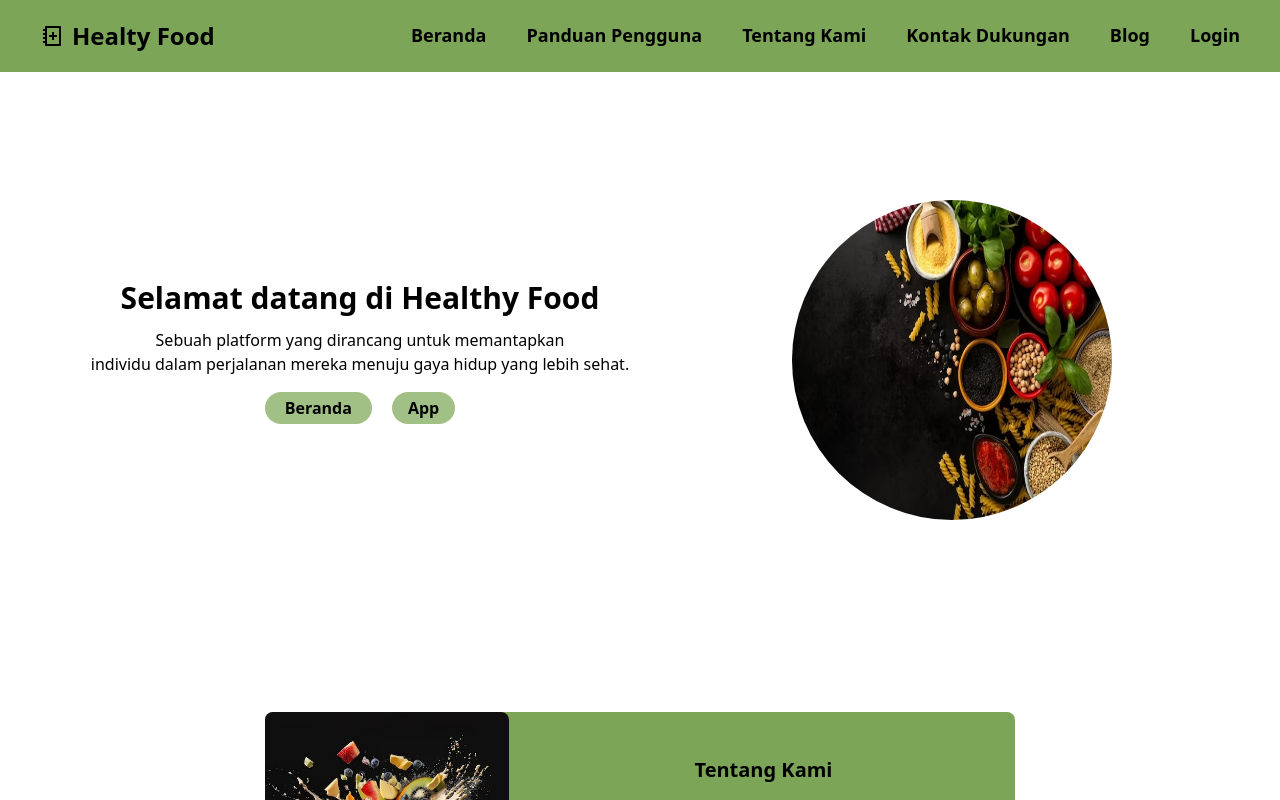
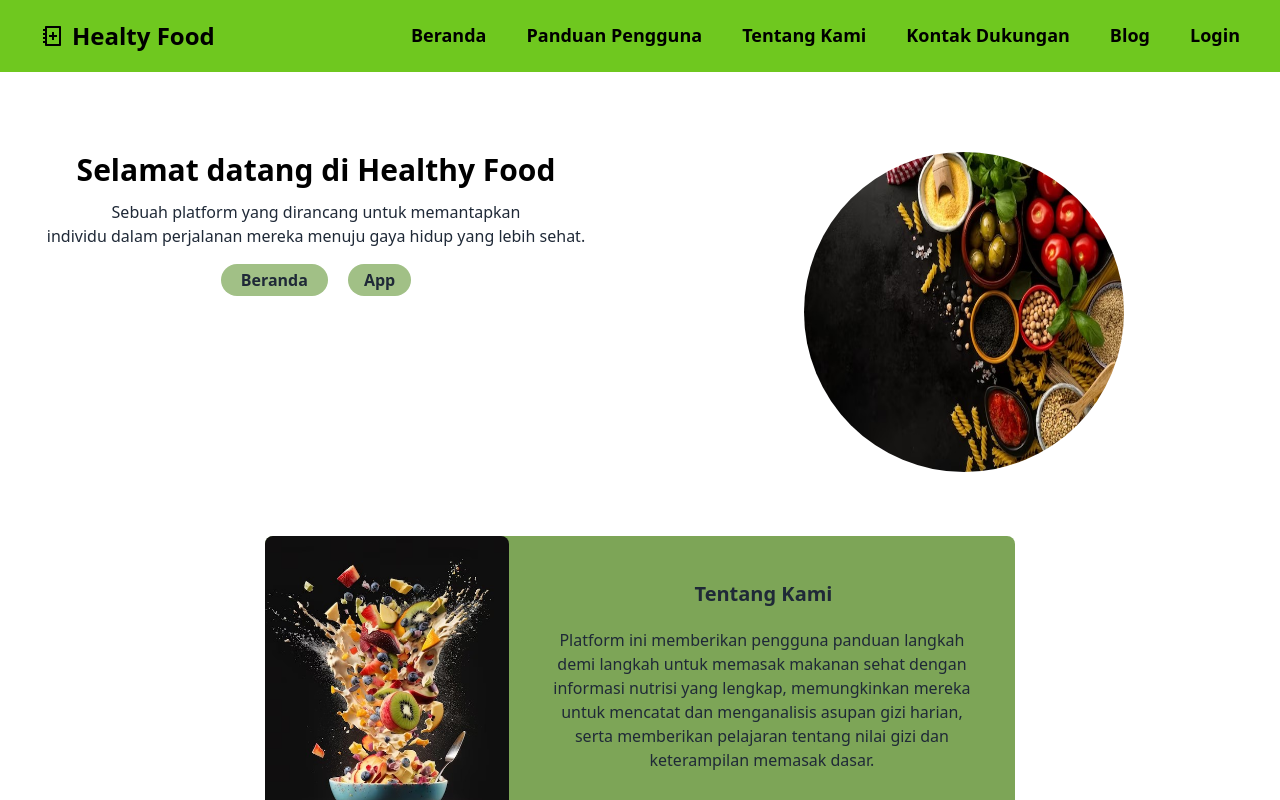
Before and after one commit to BeCipes/Web-Development, a React (Vite) app: page / in a window 1280 px wide. Shown: the top 800 px of the page. Built offline with nearby package versions, Linux system fonts and the light colour scheme.

Commit message:
terbaru viral

```diff
--- a/index.html
+++ b/index.html
@@ -1,5 +1,5 @@
-<!doctype html>
-<html lang="en">
+<!DOCTYPE html>
+<html lang="en" data-theme="light">
   <head>
     <meta charset="UTF-8" />
     <link rel="icon" type="image/svg+xml" href="/vite.svg" />
--- a/package.json
+++ b/package.json
@@ -24,6 +24,7 @@
     "@types/react-dom": "^18.2.7",
     "@vitejs/plugin-react": "^4.0.3",
     "autoprefixer": "^10.4.16",
+    "daisyui": "^4.4.2",
     "eslint": "^8.45.0",
     "eslint-plugin-react": "^7.32.2",
     "eslint-plugin-react-hooks": "^4.6.0",
--- a/src/Component/Navbar.jsx
+++ b/src/Component/Navbar.jsx
@@ -30,7 +30,7 @@ const Navbar = () => {
 
   const content = (
     <>
-      <div className="lg:hidden block fixed top-16 w-full left-0 right-0 bg-primary transition">
+      <div className="lg:hidden block fixed top-16 w-full left-0 right-0 bg-grab transition">
         <ul className="text-center text-xl p-20">
           <Link spy={true} smooth={true} to="/beranda">
             <li className="my-4 py-4 border-b border-lime-500 hover:bg-lime-400 hover:rounded font-semibold">
@@ -69,9 +69,7 @@ const Navbar = () => {
   return (
     <nav
       className={`${
-        navbarFixed
-          ? "fixed top-0 left-0 right-0 bg-primary shadow-md"
-          : "bg-primary"
+        navbarFixed ? "fixed top-0 left-0 right-0 bg-grab shadow-md" : "bg-grab"
       }`}
     >
       <div className="h-10vh flex justify-between z-50 text-black lg:py-5 px-10 py-4 ">
@@ -87,32 +85,32 @@ const Navbar = () => {
           <div className="flex-10">
             <ul className="flex gap-10 text-[18px] font-semibold">
               <Link spy={true} smooth={true} to="/beranda">
-                <li className="hover:text-blue-50 transition border-b-2 border-primary hover:border-blue-50 cursor-pointer">
+                <li className="hover:text-blue-50 transition border-b-2 border-grab hover:border-blue-50 cursor-pointer">
                   Beranda
                 </li>
               </Link>
               <Link spy={true} smooth={true} to="/panduan">
-                <li className="hover:text-blue-50 transition border-b-2 border-primary hover:border-blue-50 cursor-pointer whitespace-nowrap">
+                <li className="hover:text-blue-50 transition border-b-2 border-grab hover:border-blue-50 cursor-pointer whitespace-nowrap">
                   Panduan Pengguna
                 </li>
               </Link>
               <Link spy={true} smooth={true} to="/about">
-                <li className="hover:text-blue-50 transition border-b-2 border-primary hover:border-blue-50 cursor-pointer whitespace-nowrap">
+                <li className="hover:text-blue-50 transition border-b-2 border-grab hover:border-blue-50 cursor-pointer whitespace-nowrap">
                   Tentang Kami
                 </li>
               </Link>
               <Link spy={true} smooth={true} to="/contactus">
-                <li className="hover:text-blue-50 transition border-b-2 border-primary hover:border-blue-50 cursor-pointer whitespace-nowrap">
+                <li className="hover:text-blue-50 transition border-b-2 border-grab hover:border-blue-50 cursor-pointer whitespace-nowrap">
                   Kontak Dukungan
                 </li>
               </Link>
               <Link spy={true} smooth={true} to="/blog">
-                <li className="hover:text-blue-50 transition border-b-2 border-primary hover:border-blue-50 cursor-pointer">
+                <li className="hover:text-blue-50 transition border-b-2 border-grab hover:border-blue-50 cursor-pointer">
                   Blog
                 </li>
               </Link>
               <Link spy={true} smooth={true} to="/login">
-                <li className="hover:text-blue-50 transition border-b-2 border-primary hover:border-blue-50 cursor-pointer">
+                <li className="hover:text-blue-50 transition border-b-2 border-grab hover:border-blue-50 cursor-pointer">
                   Login
                 </li>
               </Link>
--- a/src/Pages/Default.jsx
+++ b/src/Pages/Default.jsx
@@ -8,8 +8,10 @@ const Default = () => {
         {/* Content1 */}
       </div>
 
-      <div className="container flex justify-content-between ">
-        <div className="my-52 text-center ml-10 w-1/2">
+      <div className="container mx-auto">
+        {/* Content1 */}
+        <div className="columns-2 mt-20">
+          <div className="text-center align-middle ">
             <h3 className="text-black text-3xl font-semibold ">
               Selamat datang di Healthy Food
             </h3>
@@ -33,16 +35,18 @@ const Default = () => {
               </button>
             </div>
           </div>
-        <div className="mt-32 ml-28 ">
+
+          <div className="flex justify-center">
             <img
-            className="w-80 h-80  mb-32 rounded-full "
+              className="rounded-full w-80 h-80"
               src="public/assets/Landingpage1.jpg"
               alt=""
             />
           </div>
         </div>
-      {/* Content2 */}
-      <div className="container mt-16 mb-96">
+
+        {/* Content 2 */}
+        <div className="columns-1 mx-auto mt-16 mb-96">
           <div className="w-[750px] h-80 bg-primary rounded-lg mx-auto flex items-center justify-between">
             <img
               className="rounded-lg flex-auto h-80"
@@ -55,16 +59,15 @@ const Default = () => {
               </h3>
               <p className="text-center mb-10">
                 Platform ini memberikan pengguna panduan langkah demi langkah
-              untuk memasak makanan sehat dengan informasi nutrisi yang lengkap,
-              memungkinkan mereka untuk mencatat dan menganalisis asupan gizi
-              harian, serta memberikan pelajaran tentang nilai gizi dan
-              keterampilan memasak dasar.
+                untuk memasak makanan sehat dengan informasi nutrisi yang
+                lengkap, memungkinkan mereka untuk mencatat dan menganalisis
+                asupan gizi harian, serta memberikan pelajaran tentang nilai
+                gizi dan keterampilan memasak dasar.
               </p>
             </div>
           </div>
         </div>
-
-      {/* content3 */}
+      </div>
     </body>
   );
 };
--- a/tailwind.config.js
+++ b/tailwind.config.js
@@ -2,12 +2,16 @@
 export default {
   content: ["./index.html", "./src/**/*.{js,ts,jsx,tsx}"],
   theme: {
+    daisyui: {
+      themes: ["light"],
+    },
     extend: {
       fontFamily: {
         poppins: ["Poppins"],
       },
       colors: {
         primary: "#7DA557",
+        grab: "#6FC81F",
         secondary: {
           100: "#A1C086",
           200: "#7DA557",
@@ -15,5 +19,5 @@ export default {
       },
     },
   },
-  plugins: [],
+  plugins: [require("daisyui")],
 };
```
Also changed, not shown: 1 other file (tests, documents, lock files or other folders). Lines whose indentation alone changed are shown as unchanged.
